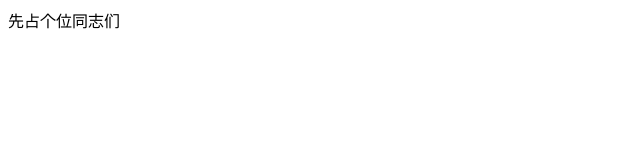
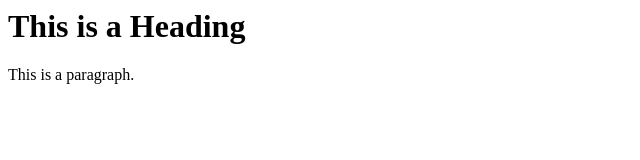
Before and after one commit to huangdongyang1/huangdongyang1.github.io, a plain HTML site: page index.html in a window 1280 px wide. Shown: the whole page, without its empty margins (0-640 px from the left). Drawn offline with Linux system fonts and the light colour scheme.

Commit message:
Initial commit

```diff
--- a/index.html
+++ b/index.html
@@ -1 +1,2 @@
-先占个位同志们
+<h1>This is a Heading</h1>
+<p>This is a paragraph.</p>
```
